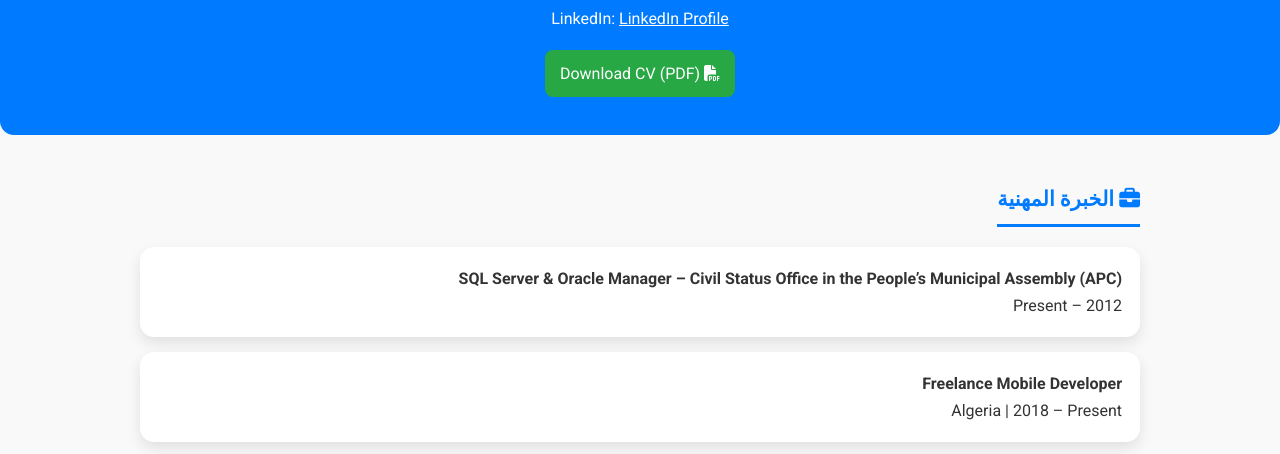
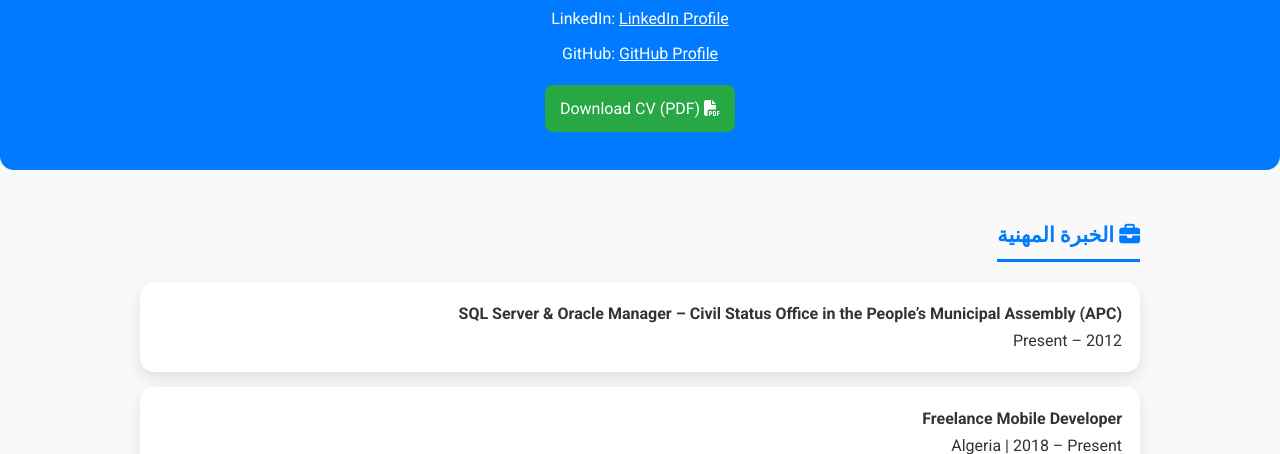
Before and after one commit to badrdjemoui/badrdjemoui.github.io, a plain HTML site: page index.html in a window 1280 px wide. Shown: the part 294-748 px from the top of the page. Drawn offline with Linux system fonts and the light colour scheme.

Commit message:
Update index.html

```diff
--- a/index.html
+++ b/index.html
@@ -170,6 +170,12 @@
         LinkedIn Profile
       </a>
     </p>
+   <p>
+  GitHub:
+  <a href="https://github.com/badrdjemoui" target="_blank">
+    GitHub Profile
+  </a>
+</p>
       <!-- زر تحميل CV -->
   <p>
     <a href="cv.pdf" download style="background:#28a745; color:#fff; padding:10px 15px; border-radius:8px; text-decoration:none; display:inline-block; margin-top:10px;">
```
